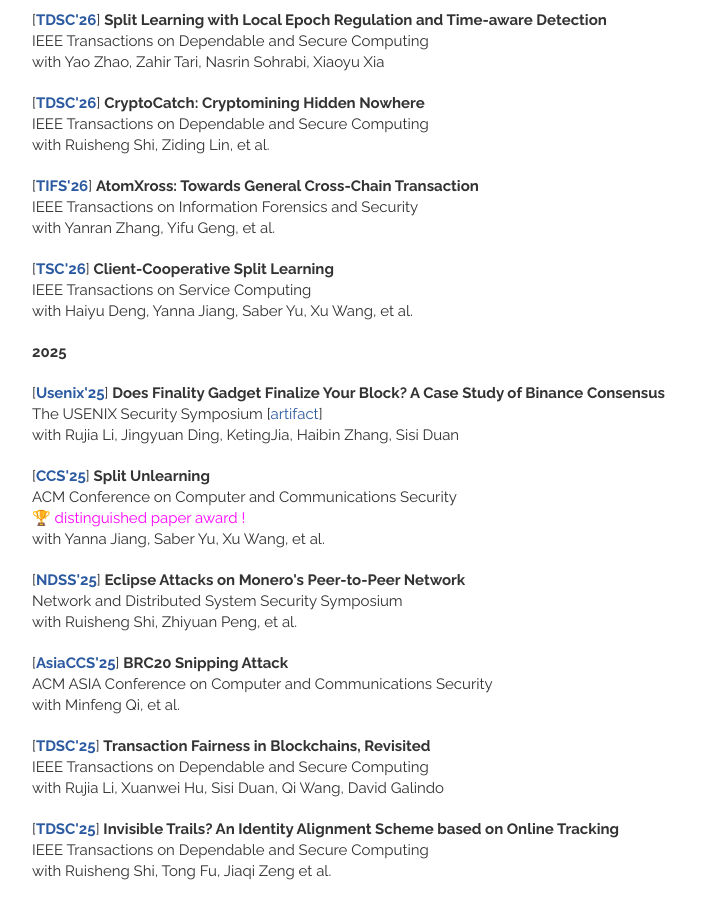
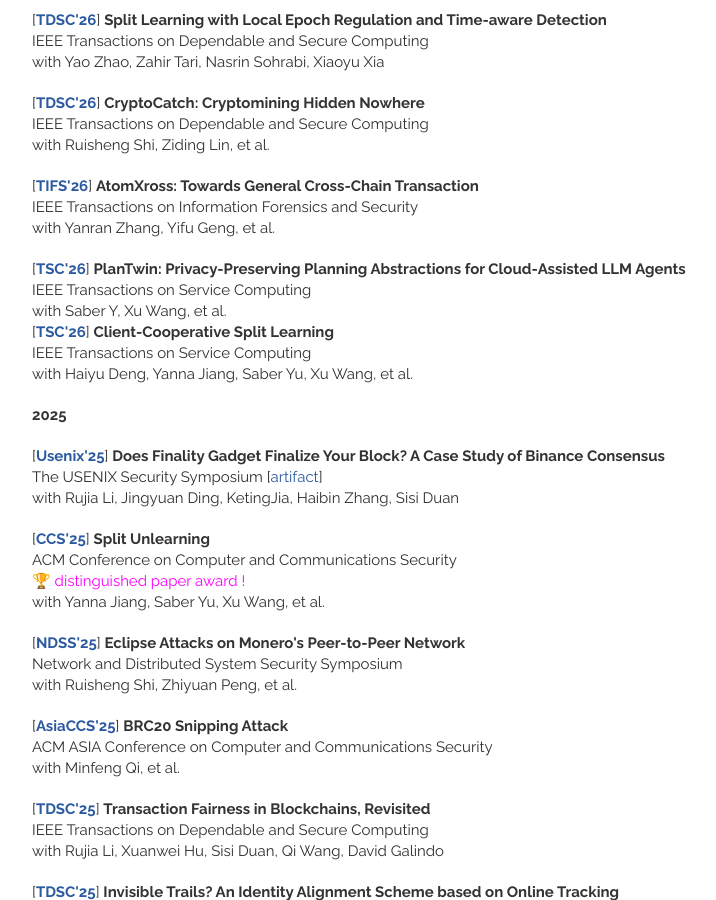
Before and after one commit to qinwang-git/qinwang-git.github.io, a Jekyll site: the page built from publications.html, in a window 1280 px wide and 900 px high, scrolled down 918 px. Shown: the whole window, without its empty margins (148-864 px from the left). Built offline with Jekyll 4.4.1, drawn with Linux system fonts in a browser that asks for light colours; nearby versions of some CDN libraries.

Commit message:
Update publications.html

```diff
--- a/_includes/publications.html
+++ b/_includes/publications.html
@@ -121,6 +121,14 @@
             <br> with Yanran Zhang, Yifu Geng, et al.
         </header>
     </article>
+
+   <article>
+        <header>
+          [<strong><a href = "" target="_blank">TSC'26</a></strong>]
+               <strong> PlanTwin: Privacy-Preserving Planning Abstractions for Cloud-Assisted LLM Agents </strong>
+            <br> IEEE Transactions on Service Computing
+            <br> with Saber Y, Xu Wang, et al.
+   </header>
 
     <article>
         <header>
```
